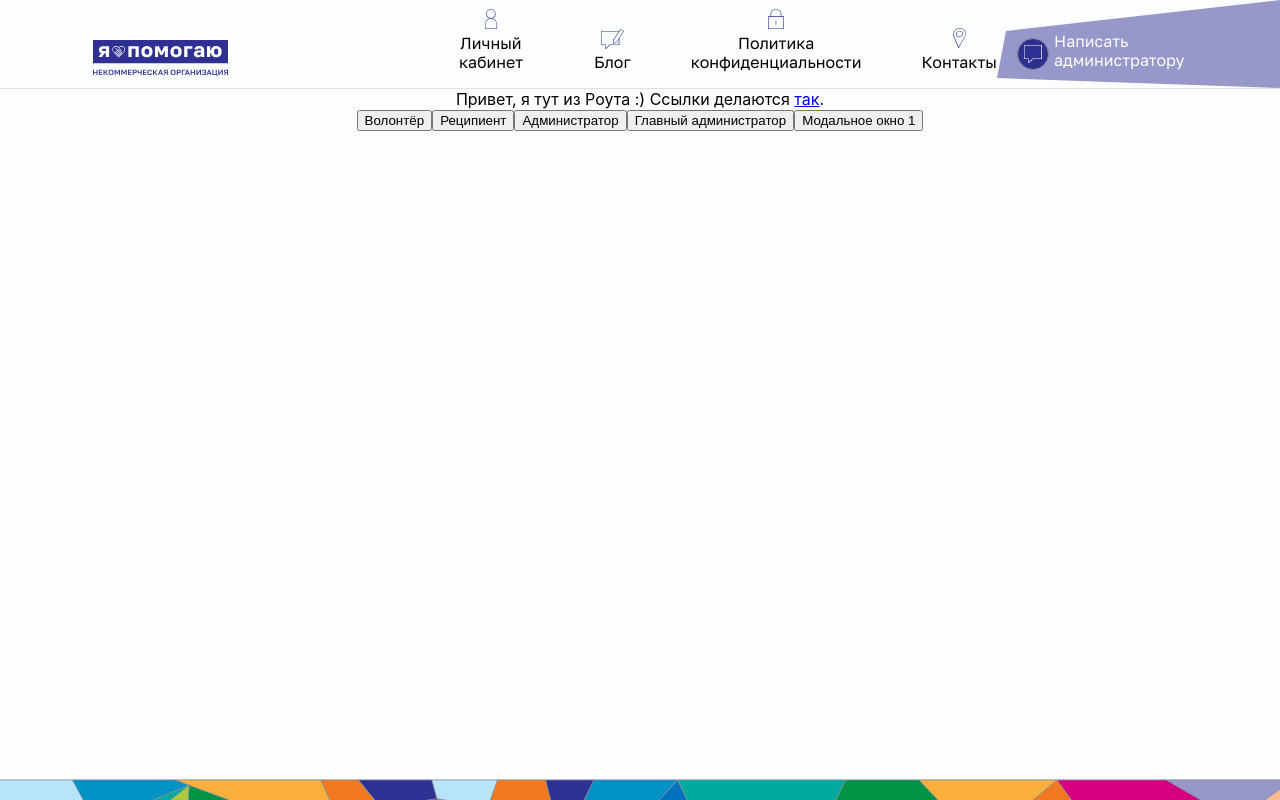
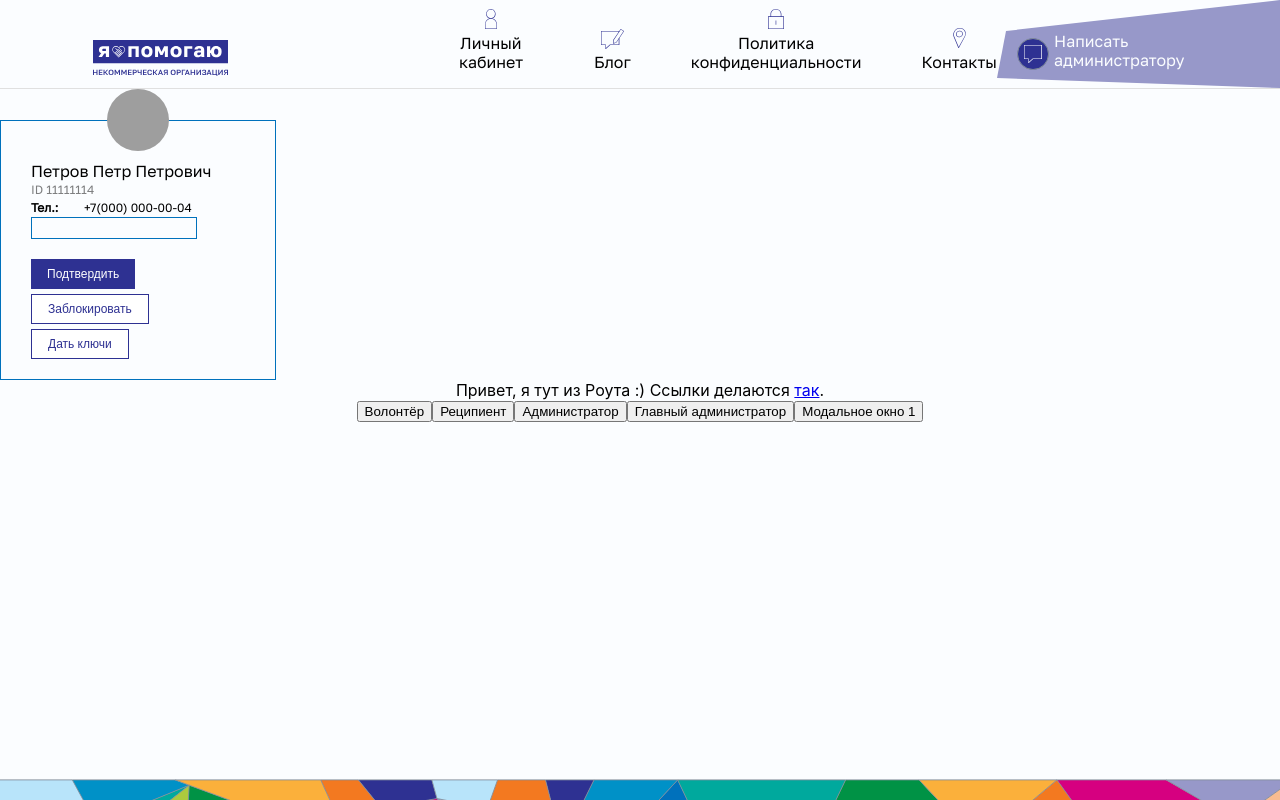
Before and after one commit to vartuom/i-am-helping, a React (Create React App) app: page / in a window 1280 px wide. Built offline with nearby package versions, Linux system fonts and the light colour scheme; grey boxes are pictures that could not be loaded; the HTML template or start-up script is replaced by a standard one.

Commit message:
added web layout

```diff
--- a/src/components/app/App.tsx
+++ b/src/components/app/App.tsx
@@ -9,6 +9,7 @@ import ModalOne from "../modalExamples/modalOne";
 import ModalTwo from "../modalExamples/modalTwo";
 import ModalThree from "../modalExamples/modalThree";
 import { AppFooter } from "../app-footer/app-footer";
+import UserConfirmationCard from "../user-confirmation-card/user-confirmation-card";
 
 function App() {
   const location = useLocation();
@@ -17,6 +18,7 @@ function App() {
   return (
     <div className="App">
       <AppHeader />
+      <UserConfirmationCard />
       <Routes location={background || location}>
         <Route path="/" element={<TestPage />} />
         <Route path="/anotherTestPage" element={<AnotherTestPage />} />
--- a/src/components/user-confirmation-card/user-confirmation-card.module.scss
+++ b/src/components/user-confirmation-card/user-confirmation-card.module.scss
@@ -1,18 +1,15 @@
 @use '../../constants/scss-variables.scss';
 
 .card {
-  //background-color: #FBFDFF;
   display: flex;
   flex-direction: column;
   align-items: center;
-  //justify-content: center;
-  //height: 100vh;
-  //width: 100vw;
   width: 276px;
-  height: 289px;
-  border: 1px solid #bc008d;
+  //border: 1px solid #bc008d;
   box-sizing: border-box;
   position: relative;
+  font-family: 'GolosNormal';
+  list-style: none;
 }
 
 .avatar {
@@ -25,109 +22,77 @@
 
 .info {
   margin-top: 31px;
-  width: 276px;
-  height: 258px;
+  padding: 41px 30px 20px;
   border: 1px solid #0071BC;
   box-sizing: border-box;
-  position: absolute;
-}
-
-.buttonBox {
-  box-sizing: border-box;
-  display: grid;
-  grid-template-rows: repeat(3, 113px);
-  gap: 10px;
-  padding-top: 30px;
-  justify-self: center;
-  justify-content: center;
-  width: 295px;
-  height: 426px;
-  border: 3px solid #2E3192;
+  display: flex;
+  flex-direction: column;
+  width: 100%;
 }
 
 .about {
   display: flex;
+  align-items: flex-start;
   flex-direction: column;
-  position: relative;
-  align-items: flex-start;
   margin: 0;
-  top: -90px;
-  margin-left: 30px;
-  margin-right: 30px;
 }
 
 .aboutName {
-  font-family: 'GolosNormal';
-  font-style: normal;
   font-weight: 400;
   font-size: 16px;
-  line-height: 19px;
-  color: #2E3192;
-  margin: 5px 0 5px 0;
+  line-height: 19.2px;
+  margin: 0 0 2px 0;
+  padding: 0;
+}
+
+.aboutId {
+  font-weight: 400;
+  font-size: 12px;
+  line-height: 14.4px;
+  color: rgba(0, 0, 0, 0.5);
+  margin: 0 0 3px 0;
+  padding: 0;
 }
 
 .aboutDescription {
-  margin-top: 10px;
-  height: 52px;
   display: grid;
-  grid-template-columns: repeat(2, auto);
-  grid-template-rows: repeat(2, auto);
-  gap: 8px 10px;
-}
-
-.aboutId {
-  font-family: 'GolosNormal';
-  font-style: normal;
-  font-weight: 400;
-  font-size: 12px;
-  line-height: 14px;
-  color: rgba(46, 49, 146, 0.5);
-  margin: 0;
+  grid-template-columns: 41px 144px;
+  gap: 12px;
+  align-items: self-start;
+  margin: 0 0 2px 0;
 }
 
 .aboutMe {
-  font-family: 'GolosBold';
-  font-style: normal;
   font-weight: 700;
   font-size: 12px;
   line-height: 14px;
-  color: #2E3192;
   text-align: left;
   margin: 0;
+  padding: 0;
 }
 
 .aboutContact {
-  font-family: 'GolosNormal';
-  font-style: normal;
   font-weight: 400;
   font-size: 12px;
-  line-height: 14px;
-  color: #2E3192;
+  line-height: 14.4px;
   text-align: left;
   margin: 0;
-  display: -webkit-box;
-  -webkit-box-orient: vertical;
-  text-overflow: ellipsis;
-  overflow: hidden;
-  -webkit-line-clamp: 2;
+  padding: 0;
 }
 
-
-.button {
-  display: flex;
-  position: relative;
-  right: 2px;
-  top: -92px;
+.temp {
+  width: 166px;
+  height: 22px;
+  border: 1px solid #0071BC;
+  box-sizing: border-box;
 }
 
-.border{
-text-align:center;
-width:  290px;
-  height: 270px;
-margin: 0 auto;
-  margin-bottom: 30px;
-border:5px solid transparent;
-border-image:url('./defaultComponents/background.svg') 20 5 stretch;
+.buttons {
+  display: flex;
+  flex-direction: column;
+  align-items: flex-start;
+  margin-top: 20px;
+  gap: 5px;
 }
 
 .progress {
@@ -151,13 +116,15 @@ border-image:url('./defaultComponents/background.svg') 20 5 stretch;
   color: #2E3192;
 }
 
-
-
-.ellipse {
-  height: 32px;
-  display: flex;
-  align-items: center;
-  position: relative;
-  top: 10px;
-  left: 120px;
+.buttonBox {
+  box-sizing: border-box;
+  display: grid;
+  grid-template-rows: repeat(3, 113px);
+  gap: 10px;
+  padding-top: 30px;
+  justify-self: center;
+  justify-content: center;
+  width: 295px;
+  height: 426px;
+  border: 3px solid #2E3192;
 }
--- a/src/components/user-confirmation-card/user-confirmation-card.tsx
+++ b/src/components/user-confirmation-card/user-confirmation-card.tsx
@@ -1,15 +1,16 @@
 import styles from './user-confirmation-card.module.scss';
 import { FC } from 'react';
-import Avatar from '../../images/avatar-admin-small.png';
+//import Avatar from '../../images/avatar-admin-small.png';
 import { Button } from '../ui/buttons/Button';
 import { BallsIcon } from '../ui/icons/icons';
 import { FinishedApplicationIcon } from '../ui/icons/icons';
 import { KeyIcon } from '../ui/icons/icons';
+import { Avatar } from '../avatar/Avatar';
 
 export const user: TUser = {
-  id: 112233,
-  name: 'Иванов Иван Иванович',
-  phone: '+7(000)000-00-00',
+  id: 11111114,
+  name: 'Петров Петр Петрович',
+  phone: '+7(000)000-00-04',
   about: 'Я люблю музыку, книги и кошек Я люблю музыку, книги и кошек Я люблю музыку, книги и кошек',
   image: `${Avatar}`,
   balls: 2500,
@@ -33,22 +34,35 @@ interface TUser {
 
 const UserConfirmationCard: FC<TUser> = (user: TUser) => {
   return (
-    <article className={styles.card}>
-      <img className={styles.avatar} src={user.image} alt="фото пользователя"/>
+    <li className={styles.card}>
+      <div className={styles.avatar}>
+        <Avatar size={62} url={"https://fraguru.com/mdimg/avatariru/m.298472.jpg"} />
+      </div>
+
       <div className={styles.info}>
 
-        {/*
-
-        <div className={styles.about}>
+        {/* <h3 className={styles.about}>
           <p className={styles.aboutName}>{user.name}</p>
           <p className={styles.aboutId}>ID {user.id}</p>
           <div className={styles.aboutDescription}>
             <p className={styles.aboutMe}>Тел.:</p>
             <p className={styles.aboutContact}>{user.phone}</p>
-            <p className={styles.aboutMe}>О себе:</p>
-            <p className={styles.aboutContact}>{user.about}</p>
           </div>
+        </h3> */}
+
+        <div className={styles.about}>
+          <h3 className={styles.aboutName}>Петров Петр Петрович</h3>
+          <p className={styles.aboutId}>ID 11111114</p>
+          <div className={styles.aboutDescription}>
+            <p className={styles.aboutMe}>Тел.:</p>
+            <p className={styles.aboutContact}>+7(000) 000-00-04</p>
+          </div>
+          <div className={styles.temp}></div>
         </div>
+
+
+
+        {/*
         {user.status === 'recipient' ?
         (<>
         <div className={styles.progress}>
@@ -79,9 +93,33 @@ const UserConfirmationCard: FC<TUser> = (user: TUser) => {
         </div>
         */}
 
+        <div className={styles.buttons}>
+          <Button
+            label="Подтвердить"
+            onClick={() => {}}
+            theme="dark"
+            type="submit"
+            variant="text"
+          />
+          <Button
+            label="Заблокировать"
+            onClick={() => {}}
+            theme="light"
+            type="button"
+            variant="text"
+          />
+          <Button
+            label="Дать ключи"
+            onClick={() => {}}
+            theme="light"
+            type="button"
+            variant="text"
+          />
+        </div>
+
 
       </div>
-    </article>
+    </li>
   );
 };
 
```
